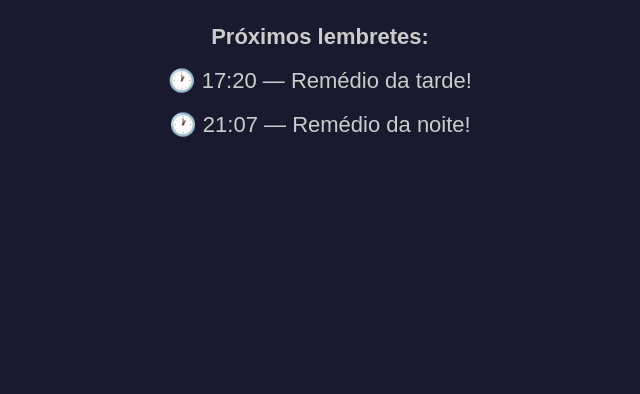
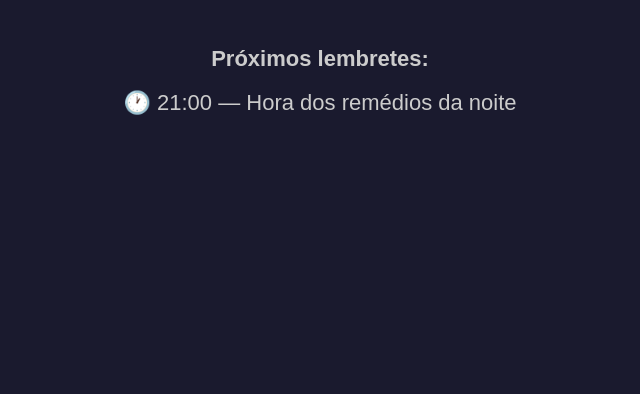
Before and after one commit to ph9gkgsfp9-cell/remedios-vo-nelzina, a plain HTML site: page index.html in a window 1280 px wide. Shown: the part 406-800 px from the top of the page, without its empty margins (320-960 px from the left). Drawn offline with Linux system fonts and the light colour scheme.

Commit message:
Update reminder messages and times in index.html

```diff
--- a/index.html
+++ b/index.html
@@ -119,10 +119,10 @@
     // Edite aqui os horários e mensagens da vovó
     // Formato: { hora: "HH:MM", mensagem: "...", detalhe: "..." }
     const lembretes = [
-      { hora: "08:00", mensagem: "Hora do remédio!", detalhe: "Captopril + Aspirina" },
-      { hora: "12:00", mensagem: "Hora do almoço!", detalhe: "Tome o remédio depois de comer" },
-      { hora: "17:20", mensagem: "Remédio da tarde!", detalhe: "Metformina" },
-      { hora: "21:07", mensagem: "Remédio da noite!", detalhe: "Sinvastatina" },
+      { hora: "08:00", mensagem: "Hora do remédio da Tireóide", detalhe: "Puran (1)." },
+      { hora: "09:00", mensagem: "Hora dos remédios de pressão e ácido úrico", detalhe: "Losartana, Anlodipino, Alopurinol, Tiamina e Castanha da Índia (5), tome depois de comer algo." },
+      { hora: "12:54", mensagem: "Hora das vitaminas", detalhe: "Tiamina, Vitamina D e Castanha da Índia (3)." },
+      { hora: "21:00", mensagem: "Hora dos remédios da noite", detalhe: "Sinvastatina, Mirtazapina, Castanha da Índia e Tiamina (4)." },
     ];
     // ────────────────────────────────────────────────────────────
 
```
